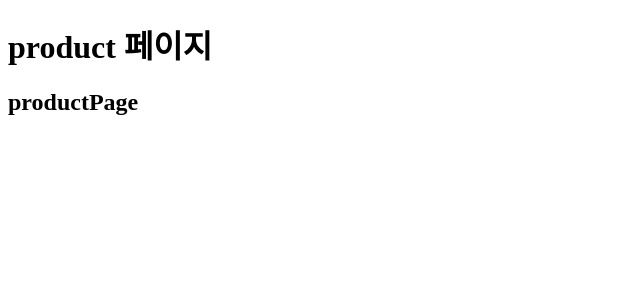
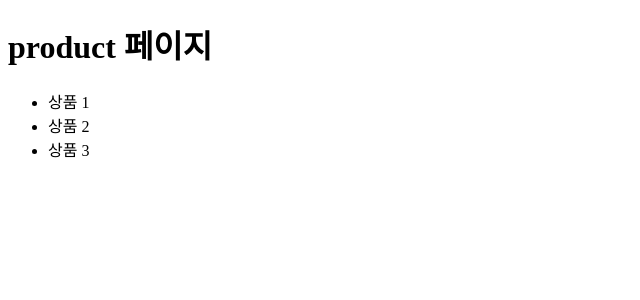
Before and after one commit to seonhee17/learn-nuxt-sunny, a Nuxt app: page /product in a window 1280 px wide. Shown: the top 300 px of the page, without its empty margins (0-640 px from the left). Built offline with nearby package versions, Linux system fonts and the light colour scheme.

Commit message:
레이아웃컴포넌트소개2

```diff
--- a/pages/index.vue
+++ b/pages/index.vue
@@ -1,9 +1,12 @@
 <template>
-  <Tutorial />
+  <div>
+    <!-- <h1>홈페이지</h1> -->
+    <p>넉스트시작하기</p>
+  </div>
 </template>
 
 <script>
-export default {
-  name: 'IndexPage',
-}
+export default {}
 </script>
+
+<style></style>
--- a/pages/main.vue
+++ b/pages/main.vue
@@ -1,4 +1,17 @@
 <template>
+    <div>
+      <!-- <h1>메인페이지</h1> -->
+      <p>넉스트시작하기</p>
+    </div>
+  </template>
+
+  <script>
+  export default {}
+  </script>
+
+  <style></style>
+
+<!-- <template>
     <div>
         <NuxtLogo />
         <h1>메인페이지</h1>
@@ -13,7 +26,7 @@ export default{
         NuxtLogo,
     },
 }
-</script>
+</script> -->
 
 <!--
        .nuxt/layouts/default.vue 해당 경로 파일내용
--- a/pages/product.vue
+++ b/pages/product.vue
@@ -5,14 +5,15 @@
 
 -->
 <template>
-    <div>
-        <h2>productPage</h2>
-    </div>
+    <!-- <h1>상품페이지</h1> -->
+    <ul>
+        <li>상품 1</li>
+        <li>상품 2</li>
+        <li>상품 3</li>
+    </ul>
 
 </template>
 
   <script>
-  export default {
-    name: 'ProductIndexPage',
-  }
+  export default {  }
   </script>
```
